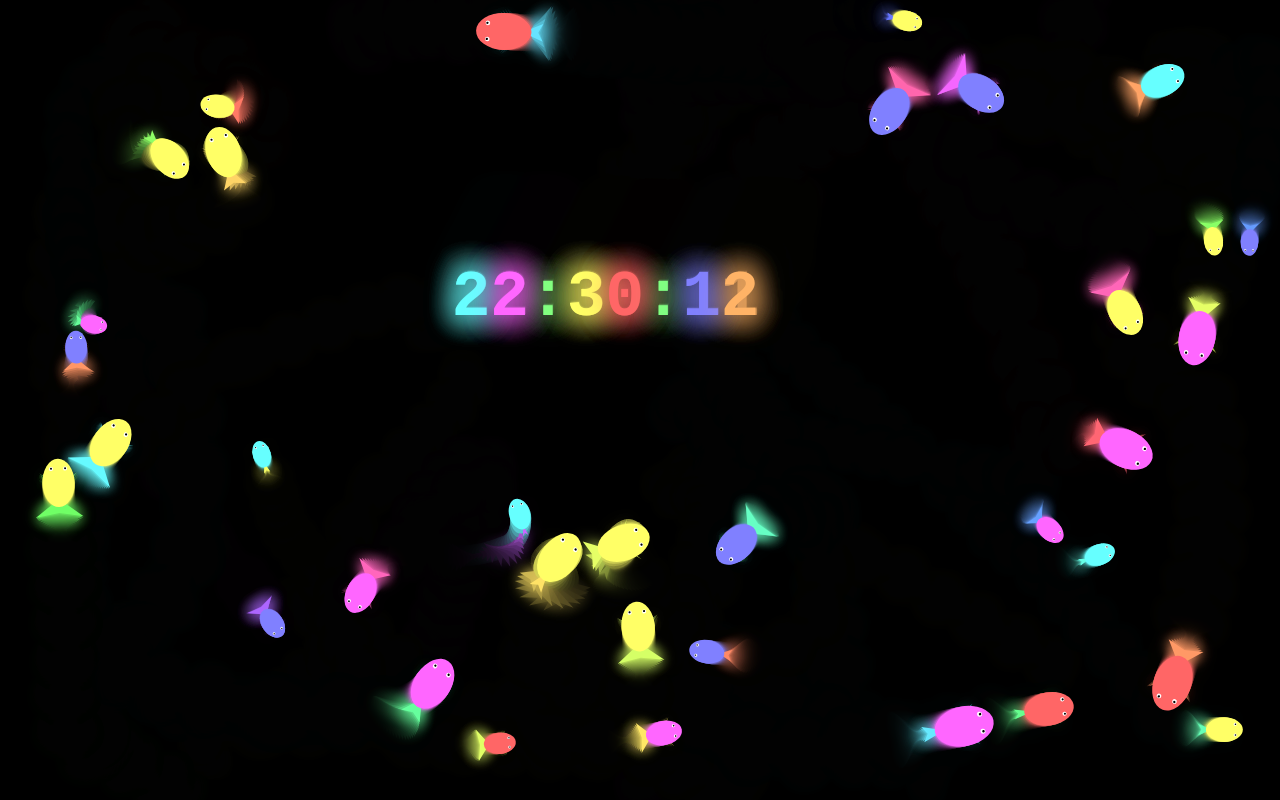
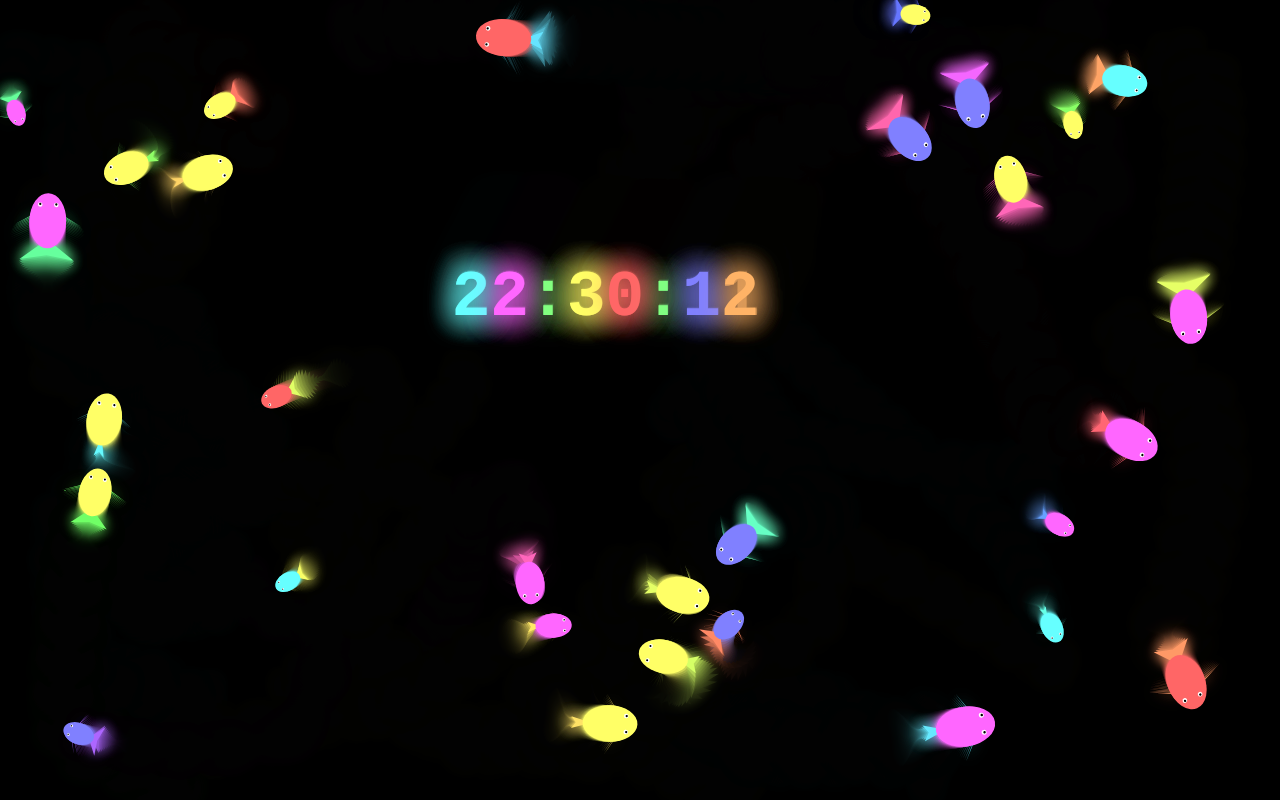
Before and after one commit to jaysonragasa/vibe-fishsim, a plain HTML site: page index.html in a window 1280 px wide. Drawn offline with Linux system fonts and the light colour scheme.

Commit message:
Update index.html

```diff
--- a/index.html
+++ b/index.html
@@ -32,10 +32,11 @@
         let height = canvas.height = window.innerHeight;
 
         // --- Global Simulation Settings ---
-        const NUM_FISH = 35;
+        const NUM_FISH = 30;
         const FISH_BODY_SHADOW_BLUR = 0;
         const MIN_FISH_SIZE = 10;
         const MAX_FISH_SIZE = 25;
+        const PECTORAL_FIN_SCALE = 1.5; // Adjust this to change fin size (1.0 is default)
 
         // A palette of colors to define the different schools of fish
         const schoolColors = [
@@ -114,16 +115,16 @@
                 // Will use tail color and shadow settings
                 // Right Fin
                 ctx.beginPath();
-                ctx.moveTo(this.size * 0.2, this.size * 0.5);
-                ctx.lineTo(this.size * 0.5, this.size * 0.8 + finFlap);
-                ctx.lineTo(this.size * 0.2, this.size * 0.6);
+                ctx.moveTo(this.size * 0.4, this.size * 0.4); // Front of fin base
+                ctx.lineTo(this.size * -0.2, (this.size * 0.9 + finFlap) * PECTORAL_FIN_SCALE); // Tip pointing back, scaled
+                ctx.lineTo(this.size * 0.3, this.size * 0.5); // Back of fin base
                 ctx.closePath();
                 ctx.fill();
                 // Left Fin
                 ctx.beginPath();
-                ctx.moveTo(this.size * 0.2, -this.size * 0.5);
-                ctx.lineTo(this.size * 0.5, -this.size * 0.8 - finFlap);
-                ctx.lineTo(this.size * 0.2, -this.size * 0.6);
+                ctx.moveTo(this.size * 0.4, -this.size * 0.4);
+                ctx.lineTo(this.size * -0.2, (-this.size * 0.9 - finFlap) * PECTORAL_FIN_SCALE); // Tip pointing back, scaled
+                ctx.lineTo(this.size * 0.3, -this.size * 0.5);
                 ctx.closePath();
                 ctx.fill();
 
```
